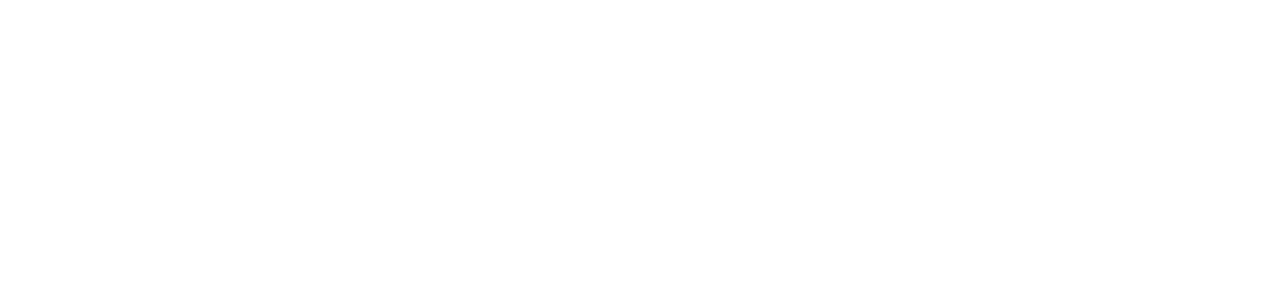
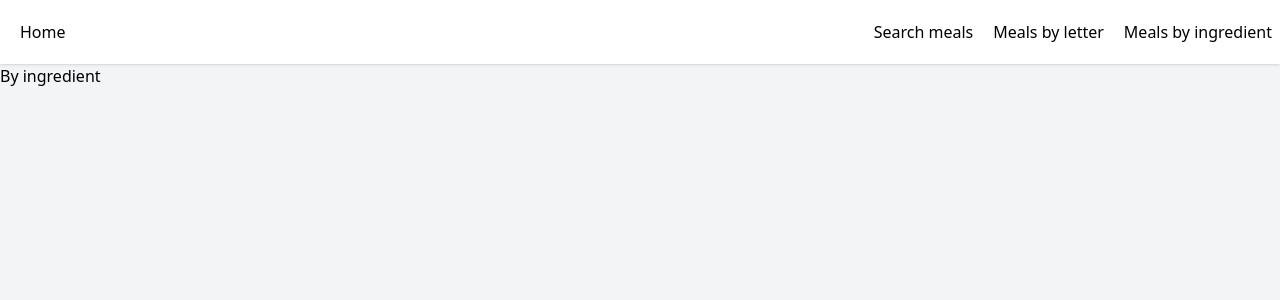
Before and after one commit to Augusto-LJ/cookbook, a Vue app: page /by-ingredient/1 in a window 1280 px wide. Before the commit this address had no page. Shown: the top 300 px of the page. Built offline with nearby package versions, Linux system fonts and the light colour scheme.

Commit message:
feat: routes for every kind of search (name, letter and ingredient)

```diff
--- a/index.html
+++ b/index.html
@@ -1,13 +1,13 @@
 <!doctype html>
-<html lang="en">
+<html lang="en" class="h-full">
   <head>
     <meta charset="UTF-8" />
     <link rel="icon" type="image/svg+xml" href="/vite.svg" />
     <meta name="viewport" content="width=device-width, initial-scale=1.0" />
     <title>Cook Book!</title>
   </head>
-  <body>
-    <div id="app"></div>
+  <body class="h-full">
+    <div id="app" class="h-full"></div>
     <script type="module" src="/src/main.ts"></script>
   </body>
 </html>
--- a/src/App.vue
+++ b/src/App.vue
@@ -3,7 +3,27 @@
 </script>
 
 <template>
-  <router-view />
+  <div class="bg-gray-100 h-full">
+    <header class="bg-white shadow h-16 flex justify-between items-stretch">
+      <router-link :to="{name: 'home'}" class="inline-flex items-center h-full px-5">
+        Home
+      </router-link>
+      <div class="flex items-center gap-1">
+        <router-link :to="{name: 'byName'}" class="inline-flex items-center px-2 h-full transition-colors hover:bg-orange-100">
+          Search meals
+        </router-link>
+        <router-link :to="{name: 'byLetter'}" class="inline-flex items-center px-2 h-full transition-colors hover:bg-orange-100">
+          Meals by letter
+        </router-link>
+        <router-link :to="{name: 'byIngredient'}" class="inline-flex items-center px-2 h-full transition-colors hover:bg-orange-100">
+          Meals by ingredient
+        </router-link>
+      </div>
+    </header>
+    <main>
+      <router-view />
+    </main>
+  </div>
 </template>
 
 <style scoped>
--- a/src/router/index.ts
+++ b/src/router/index.ts
@@ -1,6 +1,8 @@
 import { createRouter, createWebHistory, type RouteRecordRaw } from "vue-router";
 import Home from "../views/Home.vue";
-import MealList from "../views/MealList.vue";
+import MealsByName from "../views/MealsByName.vue";
+import MealsByLetter from "../views/MealsByLetter.vue";
+import MealsByIngredient from "../views/MealsByIngredient.vue";
 
 const routes: RouteRecordRaw[] = [
   {
@@ -9,10 +11,21 @@
     component: Home,
   },
   {
-    path: "/letter/:letter",
+    path: "/by-name/:name?",
+    name: "byName",
+    component: MealsByName,
+  },
+  {
+    path: "/by-letter/:letter?",
     name: "byLetter",
-    component: MealList,
+    component: MealsByLetter,
   },
+  {
+    path: "/by-ingredient/:ingredient?",
+    name: "byIngredient",
+    component: MealsByIngredient,
+  },
+
 ];
 
 const router = createRouter({
--- a/src/views/MealList.vue
+++ b/src/views/MealsByIngredient.vue
@@ -4,6 +4,6 @@
 
 <template>
     <div>
-        Meal List
+        By ingredient
     </div>
 </template>
--- /dev/null
+++ b/src/views/MealsByLetter.vue
@@ -0,0 +1,9 @@
+<script setup lang="ts">
+
+</script>
+
+<template>
+    <div>
+        By letter
+    </div>
+</template>
--- /dev/null
+++ b/src/views/MealsByName.vue
@@ -0,0 +1,9 @@
+<script setup lang="ts">
+
+</script>
+
+<template>
+    <div>
+        By name
+    </div>
+</template>
```
